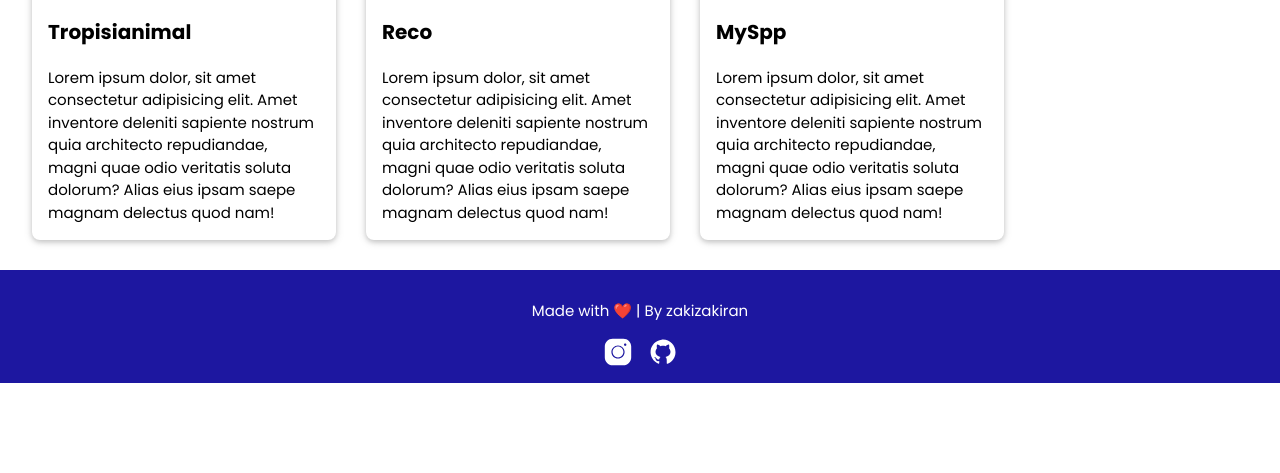
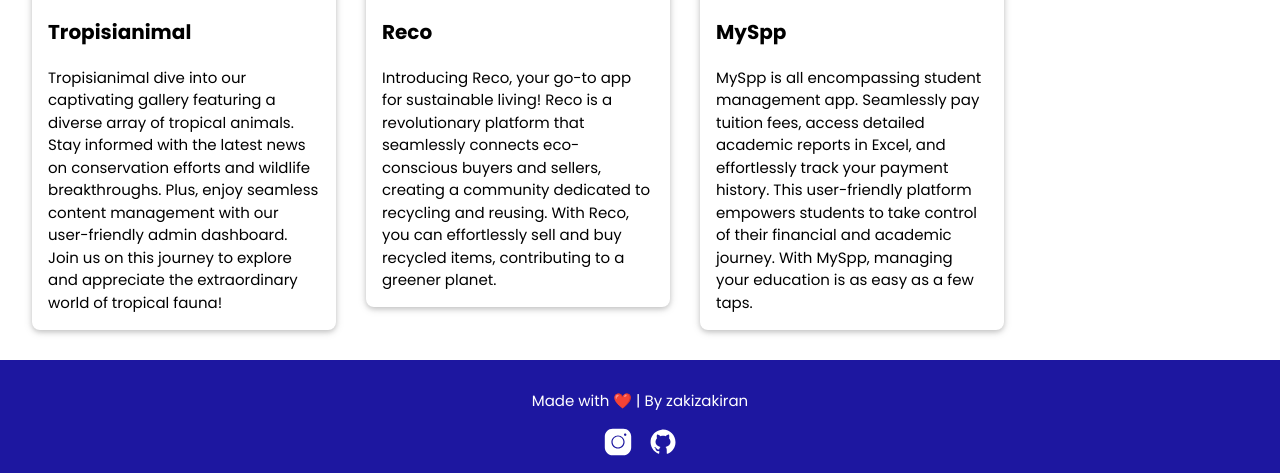
Before and after one commit to mzakizakiran/mzakizakiran.github.io, a plain HTML site: page index.html in a window 1280 px wide. Shown: the part 1228-1701 px from the top of the page. Before the commit the page ends 1611 px from the top, so only its background shows below. Drawn offline with Linux system fonts and the light colour scheme.

Commit message:
updated content

```diff
--- a/index.html
+++ b/index.html
@@ -127,10 +127,13 @@
               <div class="w3-container">
                 <p style="font-size: 20px; font-weight: bold">Tropisianimal</p>
                 <p>
-                  Lorem ipsum dolor, sit amet consectetur adipisicing elit. Amet
-                  inventore deleniti sapiente nostrum quia architecto
-                  repudiandae, magni quae odio veritatis soluta dolorum? Alias
-                  eius ipsam saepe magnam delectus quod nam!
+                  Tropisianimal dive into our captivating gallery featuring a
+                  diverse array of tropical animals. Stay informed with the
+                  latest news on conservation efforts and wildlife
+                  breakthroughs. Plus, enjoy seamless content management with
+                  our user-friendly admin dashboard. Join us on this journey to
+                  explore and appreciate the extraordinary world of tropical
+                  fauna!
                 </p>
               </div>
             </div>
@@ -147,10 +150,12 @@
               <div class="w3-container">
                 <p style="font-size: 20px; font-weight: bold">Reco</p>
                 <p>
-                  Lorem ipsum dolor, sit amet consectetur adipisicing elit. Amet
-                  inventore deleniti sapiente nostrum quia architecto
-                  repudiandae, magni quae odio veritatis soluta dolorum? Alias
-                  eius ipsam saepe magnam delectus quod nam!
+                  Introducing Reco, your go-to app for sustainable living! Reco
+                  is a revolutionary platform that seamlessly connects
+                  eco-conscious buyers and sellers, creating a community
+                  dedicated to recycling and reusing. With Reco, you can
+                  effortlessly sell and buy recycled items, contributing to a
+                  greener planet.
                 </p>
               </div>
             </div>
@@ -167,10 +172,12 @@
               <div class="w3-container">
                 <p style="font-size: 20px; font-weight: bold">MySpp</p>
                 <p>
-                  Lorem ipsum dolor, sit amet consectetur adipisicing elit. Amet
-                  inventore deleniti sapiente nostrum quia architecto
-                  repudiandae, magni quae odio veritatis soluta dolorum? Alias
-                  eius ipsam saepe magnam delectus quod nam!
+                  MySpp is all encompassing student management app. Seamlessly
+                  pay tuition fees, access detailed academic reports in Excel,
+                  and effortlessly track your payment history. This
+                  user-friendly platform empowers students to take control of
+                  their financial and academic journey. With MySpp, managing
+                  your education is as easy as a few taps.
                 </p>
               </div>
             </div>
@@ -316,10 +323,11 @@
             <div class="w3-container">
               <p style="font-size: 20px; font-weight: bold">Reco</p>
               <p>
-                Lorem ipsum dolor, sit amet consectetur adipisicing elit. Amet
-                inventore deleniti sapiente nostrum quia architecto repudiandae,
-                magni quae odio veritatis soluta dolorum? Alias eius ipsam saepe
-                magnam delectus quod nam!
+                Introducing Reco, your go-to app for sustainable living! Reco is
+                a revolutionary platform that seamlessly connects eco-conscious
+                buyers and sellers, creating a community dedicated to recycling
+                and reusing. With Reco, you can effortlessly sell and buy
+                recycled items, contributing to a greener planet.
               </p>
             </div>
           </div>
@@ -336,10 +344,12 @@
             <div class="w3-container">
               <p style="font-size: 20px; font-weight: bold">MySpp</p>
               <p>
-                Lorem ipsum dolor, sit amet consectetur adipisicing elit. Amet
-                inventore deleniti sapiente nostrum quia architecto repudiandae,
-                magni quae odio veritatis soluta dolorum? Alias eius ipsam saepe
-                magnam delectus quod nam!
+                MySpp is all encompassing student management app. Seamlessly pay
+                tuition fees, access detailed academic reports in Excel, and
+                effortlessly track your payment history. This user-friendly
+                platform empowers students to take control of their financial
+                and academic journey. With MySpp, managing your education is as
+                easy as a few taps.
               </p>
             </div>
           </div>
@@ -370,10 +380,12 @@
             <div class="w3-container">
               <p style="font-size: 20px; font-weight: bold">Tropisianimal</p>
               <p>
-                Lorem ipsum dolor, sit amet consectetur adipisicing elit. Amet
-                inventore deleniti sapiente nostrum quia architecto repudiandae,
-                magni quae odio veritatis soluta dolorum? Alias eius ipsam saepe
-                magnam delectus quod nam!
+                Tropisianimal dive into our captivating gallery featuring a
+                diverse array of tropical animals. Stay informed with the latest
+                news on conservation efforts and wildlife breakthroughs. Plus,
+                enjoy seamless content management with our user-friendly admin
+                dashboard. Join us on this journey to explore and appreciate the
+                extraordinary world of tropical fauna!
               </p>
             </div>
           </div>
```
